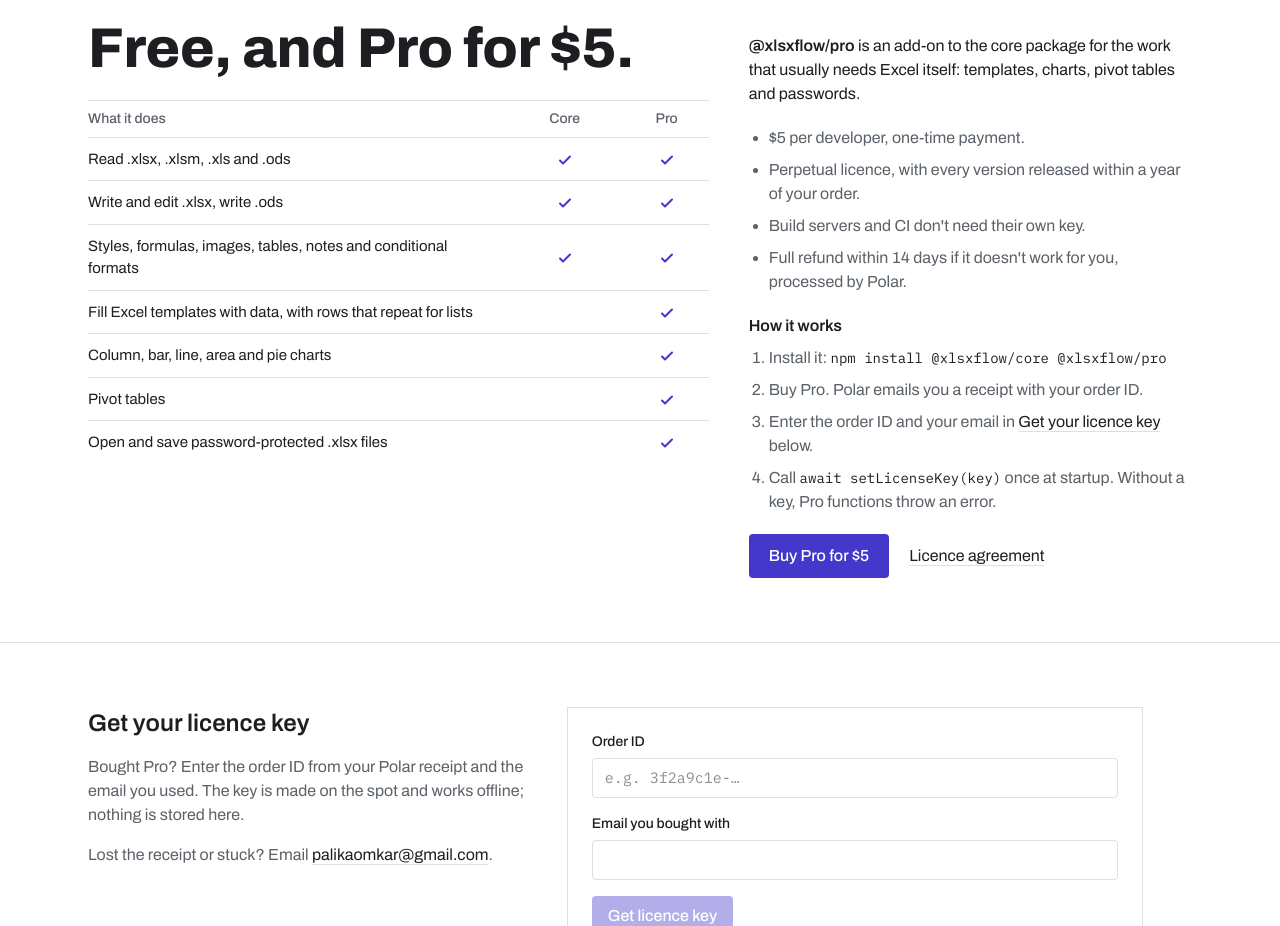
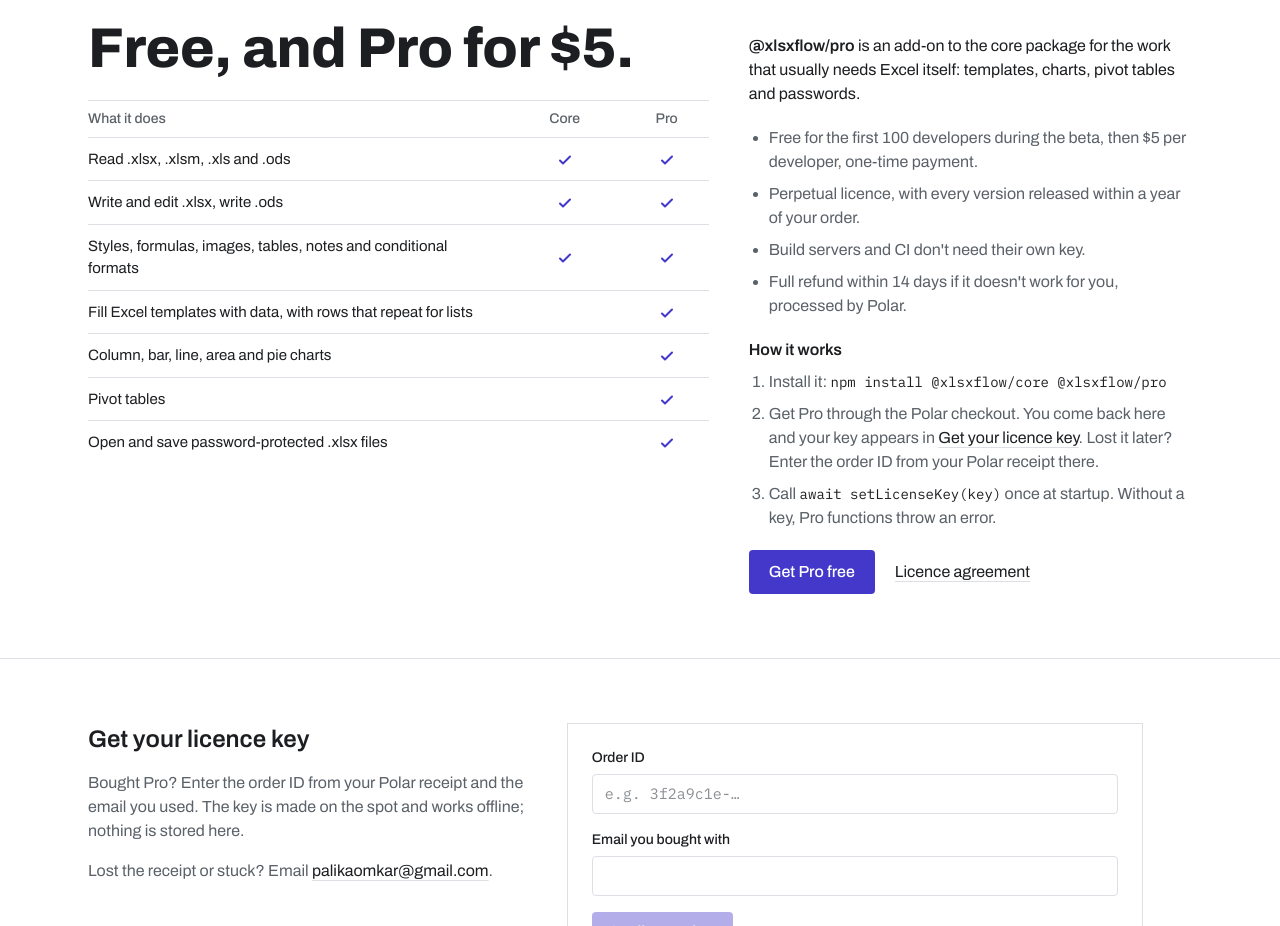
Before and after one commit to xlsxflow/xlsxflow, a Next.js app in the folder apps/portal/: page / in a window 1280 px wide. Shown: the part 2460-3386 px from the top of the page. Built offline with nearby package versions, Linux system fonts and the light colour scheme; no server answers.

Commit message:
Website: Get Pro button with the Polar checkout link, free for the first 100

```diff
--- a/apps/portal/src/app/page.tsx
+++ b/apps/portal/src/app/page.tsx
@@ -3,7 +3,8 @@
 import LicenceForm from "./licence-form";
 import CopyCommand from "./copy-command";
 
-const CHECKOUT_URL = process.env.NEXT_PUBLIC_CHECKOUT_URL;
+// Polar checkout link; BETATEST100 is applied in the link, and Polar returns buyers to #licence with checkout_id
+const CHECKOUT_URL = "https://buy.polar.sh/polar_cl_emToZA1TYdXDlOgadK1TvNlJ0EHjymNwIDCYT1haXzq";
 const REPO = "https://github.com/xlsxflow/xlsxflow";
 const CONTACT = "palikaomkar@gmail.com";
 
@@ -244,7 +245,7 @@
                 that usually needs Excel itself: templates, charts, pivot tables and passwords.
               </p>
               <ul className="flex flex-col gap-2 text-muted list-disc pl-5">
-                <li>$5 per developer, one-time payment.</li>
+                <li>Free for the first 100 developers during the beta, then $5 per developer, one-time payment.</li>
                 <li>Perpetual licence, with every version released within a year of your order.</li>
                 <li>Build servers and CI don&apos;t need their own key.</li>
                 <li>Full refund within 14 days if it doesn&apos;t work for you, processed by Polar.</li>
@@ -253,15 +254,12 @@
                 <h3 className="font-semibold mb-2">How it works</h3>
                 <ol className="flex flex-col gap-2 list-decimal pl-5 text-muted">
                   <li>Install it: <code className="font-mono text-sm text-ink">npm install @xlsxflow/core @xlsxflow/pro</code></li>
-                  <li>Buy Pro. Polar emails you a receipt with your order ID.</li>
-                  <li>Enter the order ID and your email in <a href="#licence" className={`${link} text-ink`}>Get your licence key</a> below.</li>
+                  <li>Get Pro through the Polar checkout. You come back here and your key appears in <a href="#licence" className={`${link} text-ink`}>Get your licence key</a>. Lost it later? Enter the order ID from your Polar receipt there.</li>
                   <li>Call <code className="font-mono text-sm text-ink">await setLicenseKey(key)</code> once at startup. Without a key, Pro functions throw an error.</li>
                 </ol>
               </div>
               <div className="flex flex-wrap items-center gap-x-5 gap-y-3">
-                {CHECKOUT_URL && (
-                  <a href={CHECKOUT_URL} className="px-5 py-2.5 rounded-sm bg-accent text-accent-ink font-medium hover:opacity-90">Buy Pro for $5</a>
-                )}
+                <a href={CHECKOUT_URL} className="px-5 py-2.5 rounded-sm bg-accent text-accent-ink font-medium hover:opacity-90">Get Pro free</a>
                 <a href="/pro-licence.txt" className={link}>Licence agreement</a>
               </div>
             </div>
```
Also changed, not shown: 1 other file (tests, documents, lock files or other folders).
